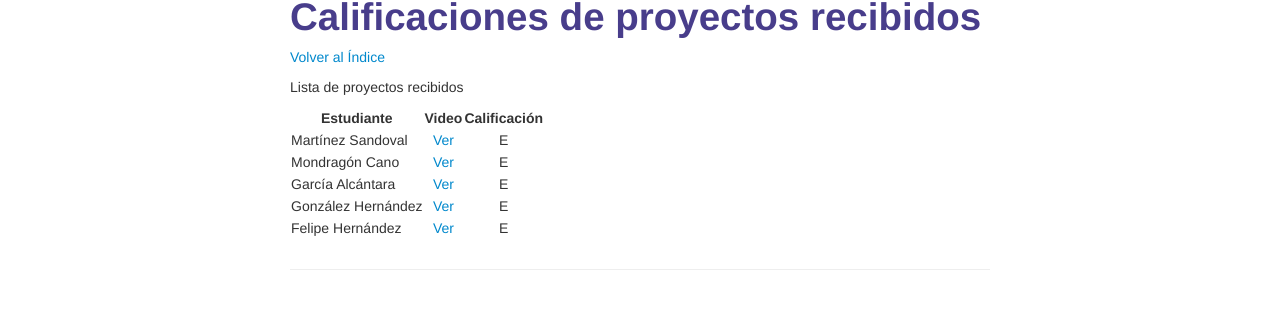
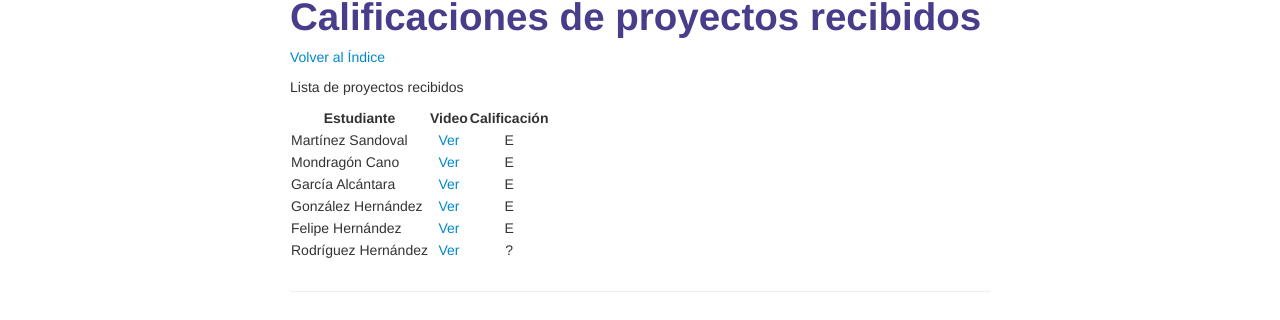
Before and after one commit to enriGarcia/enriGarcia.github.io, a Jekyll site: the page built from pages/teaching/ctrlDig.md, in a window 1280 px wide. Shown: the part 1442-1762 px from the top of the page. Built offline with Jekyll 4.4.1, drawn with Linux system fonts in a browser that asks for light colours.

Commit message:
webpage update

```diff
--- a/pages/teaching/ctrlDig.md
+++ b/pages/teaching/ctrlDig.md
@@ -68,6 +68,7 @@ Lista de proyectos recibidos
 |García Alcántara             |[Ver           ](https://drive.google.com/file/d/1GGhGnB-AupLUsYf970cXYMYIvK5GZ_IZ/view?usp=sharing)| E |
 |González Hernández           |[Ver           ](https://drive.google.com/file/d/1fcDqOos125kE_9459nUbn8qtTgVtXDfI/view?usp=sharing)| E |
 |Felipe Hernández             |[Ver           ](https://drive.google.com/file/d/1g1PvKj6n4SA4Sl0XIGD5UKc_wsPjfiPt/view?usp=sharing)| E |
+|Rodríguez Hernández          |[Ver           ](https://drive.google.com/file/d/1pdQ5hheg5kOHlO2and6qBWLkcvRYYUlS/view?usp=sharing)| ? |
 
 
 <!-- Note: this is how to write a comment in HTML. Everything in here won't show up on your webpage.-->
```
